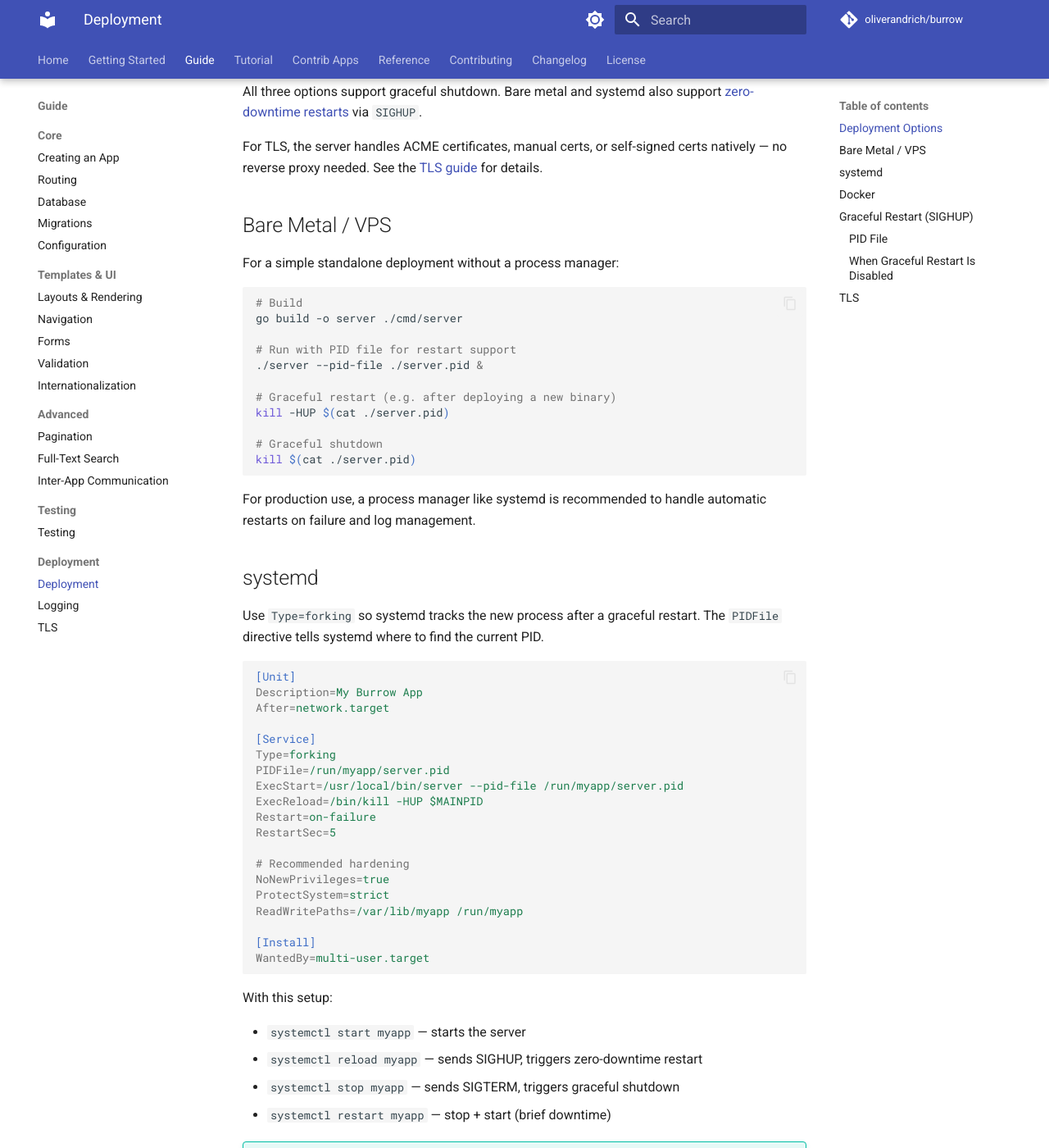
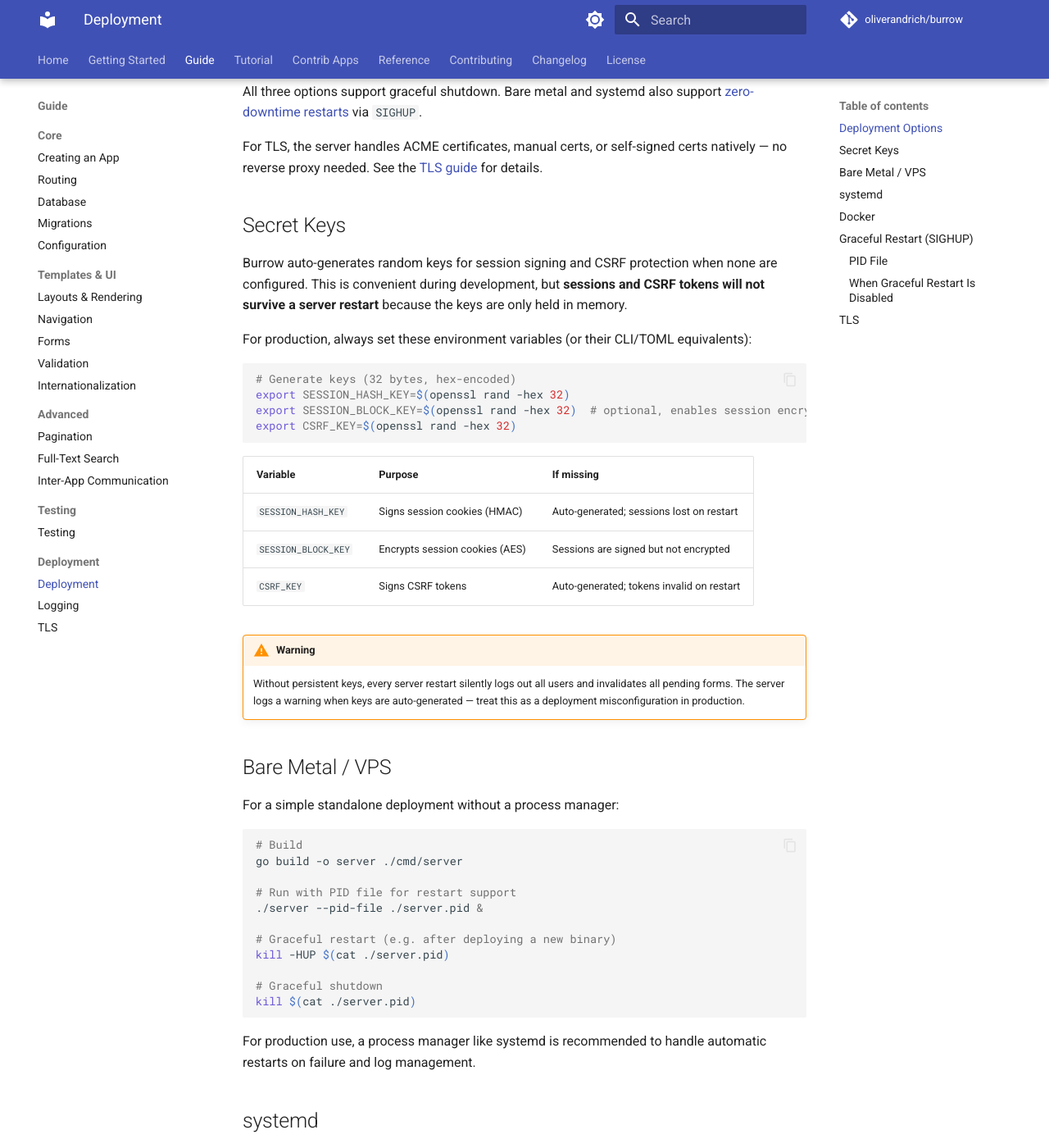
Before and after one commit to oliverandrich/burrow, an MkDocs documentation site: the page built from docs/guide/deployment.md, in a window 1280 px wide and 1400 px high, scrolled down 511 px. Shown: the whole window at 82% size. Built offline with MkDocs 1.6.1 and Material for MkDocs 9.7.7, drawn with Linux system fonts in a browser that asks for light colours; comment, search, counter and statistics services are not loaded; some of the changed text lies outside the part shown.

Commit message:
docs: add secret key configuration to deployment guide
Document SESSION_HASH_KEY, SESSION_BLOCK_KEY, and CSRF_KEY with
generation commands and consequences of missing keys. Add environment
lines to systemd example and comment to Dockerfile.

````diff
--- a/docs/guide/deployment.md
+++ b/docs/guide/deployment.md
@@ -13,6 +13,28 @@ Burrow compiles to a single static binary with an embedded SQLite database. Ther
 All three options support graceful shutdown. Bare metal and systemd also support [zero-downtime restarts](#graceful-restart-sighup) via `SIGHUP`.
 
 For TLS, the server handles ACME certificates, manual certs, or self-signed certs natively — no reverse proxy needed. See the [TLS guide](tls.md) for details.
+
+## Secret Keys
+
+Burrow auto-generates random keys for session signing and CSRF protection when none are configured. This is convenient during development, but **sessions and CSRF tokens will not survive a server restart** because the keys are only held in memory.
+
+For production, always set these environment variables (or their CLI/TOML equivalents):
+
+```bash
+# Generate keys (32 bytes, hex-encoded)
+export SESSION_HASH_KEY=$(openssl rand -hex 32)
+export SESSION_BLOCK_KEY=$(openssl rand -hex 32)  # optional, enables session encryption
+export CSRF_KEY=$(openssl rand -hex 32)
+```
+
+| Variable | Purpose | If missing |
+|----------|---------|------------|
+| `SESSION_HASH_KEY` | Signs session cookies (HMAC) | Auto-generated; sessions lost on restart |
+| `SESSION_BLOCK_KEY` | Encrypts session cookies (AES) | Sessions are signed but not encrypted |
+| `CSRF_KEY` | Signs CSRF tokens | Auto-generated; tokens invalid on restart |
+
+!!! warning
+    Without persistent keys, every server restart silently logs out all users and invalidates all pending forms. The server logs a warning when keys are auto-generated — treat this as a deployment misconfiguration in production.
 
 ## Bare Metal / VPS
 
@@ -46,6 +68,8 @@ After=network.target
 [Service]
 Type=forking
 PIDFile=/run/myapp/server.pid
+Environment=SESSION_HASH_KEY=<your-key>
+Environment=CSRF_KEY=<your-key>
 ExecStart=/usr/local/bin/server --pid-file /run/myapp/server.pid
 ExecReload=/bin/kill -HUP $MAINPID
 Restart=on-failure
@@ -87,6 +111,7 @@ RUN CGO_ENABLED=0 go build -o /server ./cmd/server
 FROM gcr.io/distroless/static-debian12
 COPY --from=builder /server /server
 EXPOSE 8080
+# Set SESSION_HASH_KEY and CSRF_KEY via docker run -e or compose environment
 ENTRYPOINT ["/server"]
 ```
 
````
Also changed, not shown: CHANGELOG.md (+4 -0 lines).
